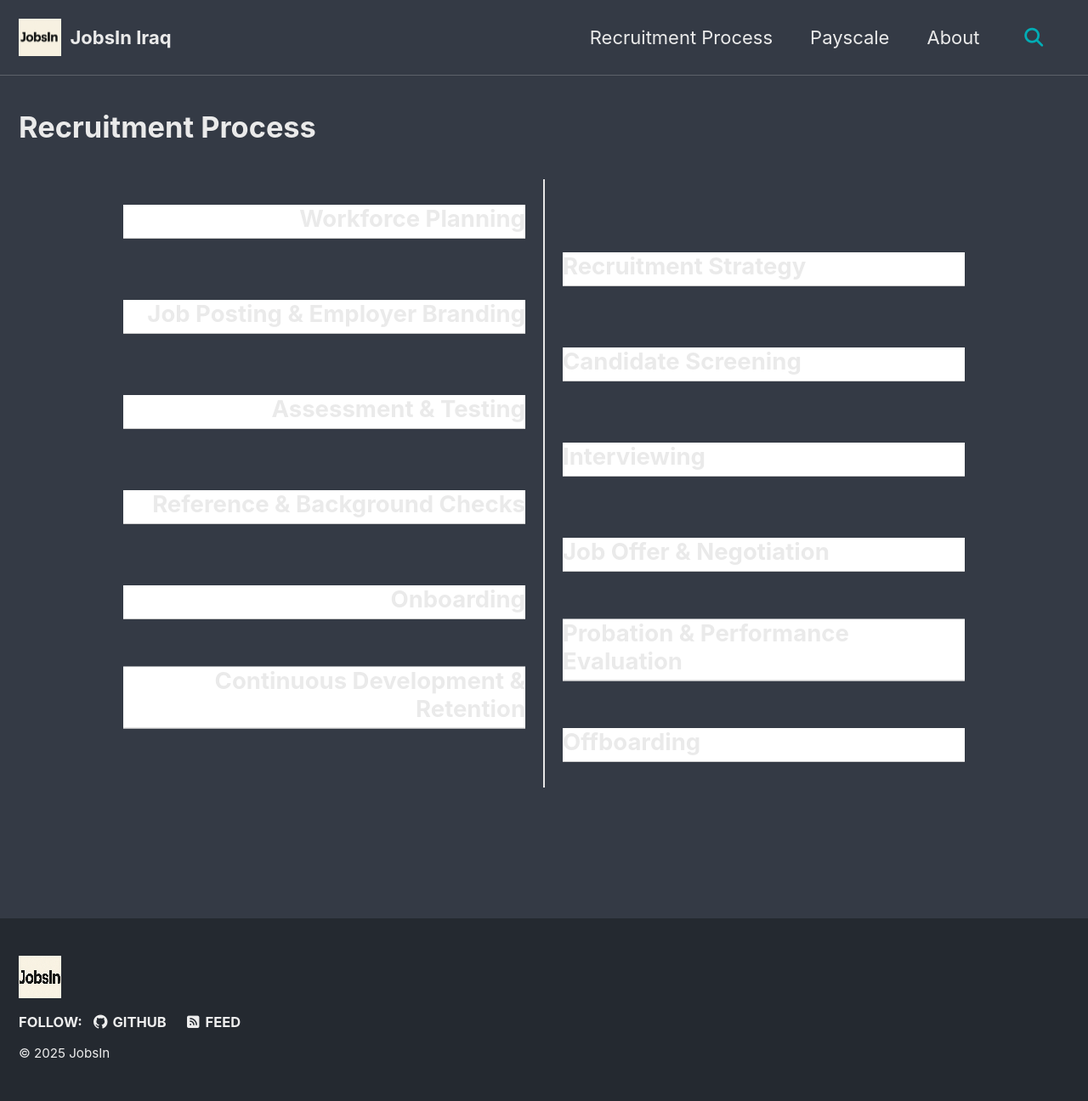
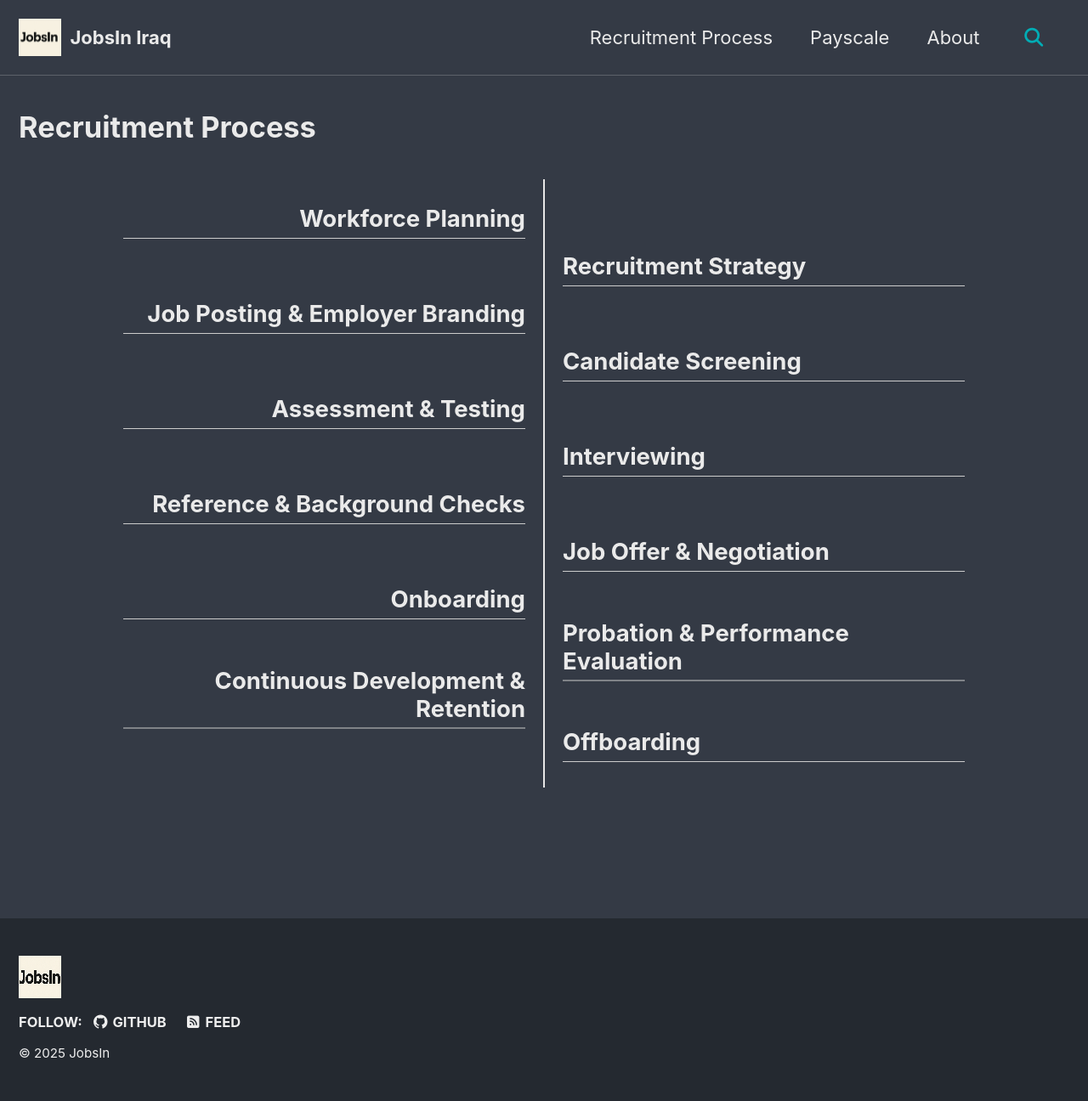
Before and after one commit to JobsInIraq/jobsiniraq.github.io, a Jekyll site: the page built from _pages/process.md, in a window 1280 px wide. Shown: the whole page at 85% size. Built offline with Jekyll 4.4.1, drawn with Linux system fonts in a browser that asks for light colours; cached includes are drawn as plain includes.

Commit message:
Update process.css

```diff
--- a/assets/css/process.css
+++ b/assets/css/process.css
@@ -59,8 +59,8 @@
   width: 100%;
   margin: 0;
   padding-bottom: 6px;
-  border-bottom: 1px solid #ccc; /* soft underline up to center */
-  background: #fff; /* prevents visual overlap on the center line */
+  border-bottom: 1px solid #ccc; /* keep underline */
+  /* remove background: #fff; */
   box-sizing: border-box;
   white-space: normal;
   word-break: break-word;
```
